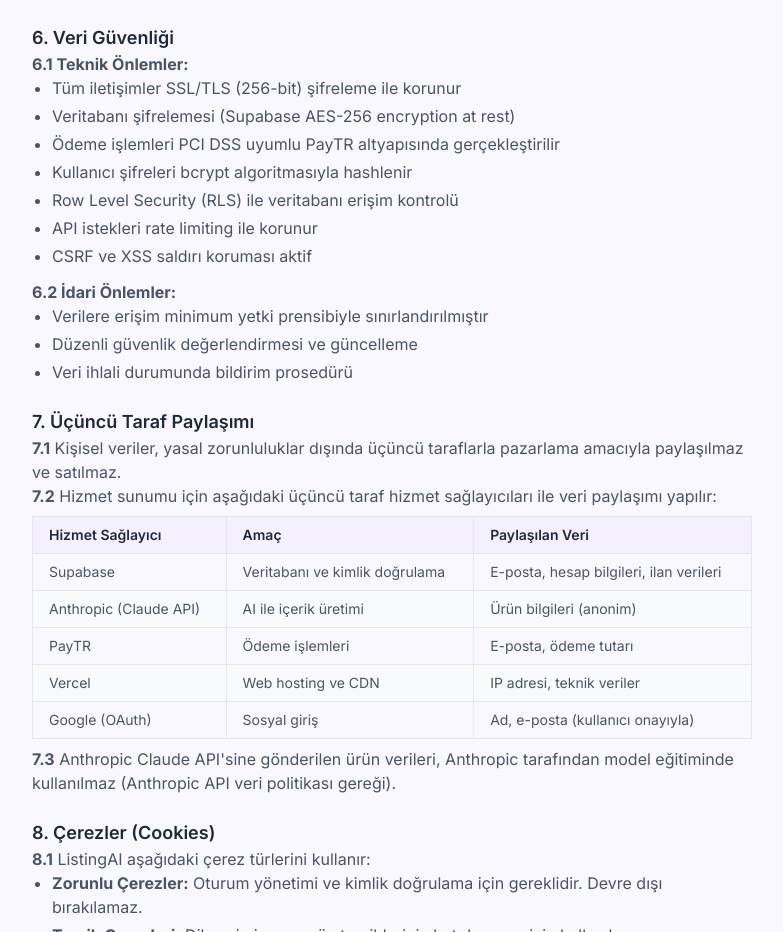
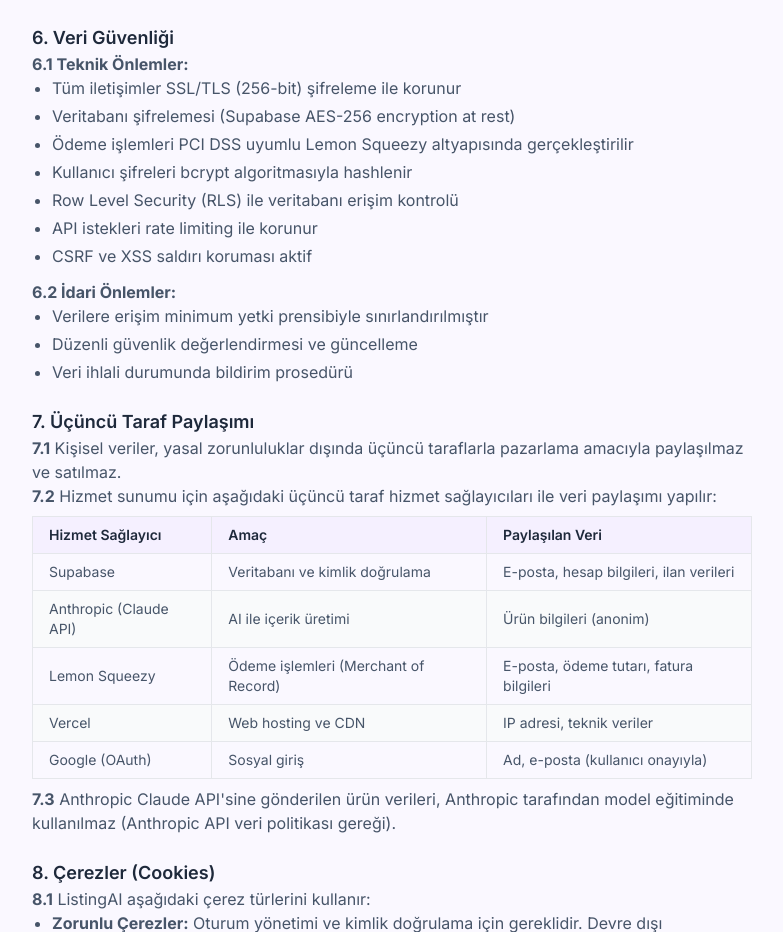
Before and after one commit to Mrbig4682/listingai, a Next.js app: page /gizlilik in a window 1280 px wide. Shown: the part 1503-2435 px from the top of the page, without its empty margins (248-1031 px from the left). Built offline with nearby package versions, Linux system fonts and the light colour scheme.

Commit message:
chore: replace PayTR references with Lemon Squeezy in legal pages (gizlilik, kullanim-sartlari, mesafeli-satis, iade-politikasi)

```diff
--- a/src/app/gizlilik/page.js
+++ b/src/app/gizlilik/page.js
@@ -87,7 +87,7 @@
             <ul className="list-disc pl-5 space-y-1">
               <li>Tüm iletişimler SSL/TLS (256-bit) şifreleme ile korunur</li>
               <li>Veritabanı şifrelemesi (Supabase AES-256 encryption at rest)</li>
-              <li>Ödeme işlemleri PCI DSS uyumlu PayTR altyapısında gerçekleştirilir</li>
+              <li>Ödeme işlemleri PCI DSS uyumlu Lemon Squeezy altyapısında gerçekleştirilir</li>
               <li>Kullanıcı şifreleri bcrypt algoritmasıyla hashlenir</li>
               <li>Row Level Security (RLS) ile veritabanı erişim kontrolü</li>
               <li>API istekleri rate limiting ile korunur</li>
@@ -126,9 +126,9 @@
                     <td className="border border-gray-200 px-4 py-2">Ürün bilgileri (anonim)</td>
                   </tr>
                   <tr>
-                    <td className="border border-gray-200 px-4 py-2">PayTR</td>
-                    <td className="border border-gray-200 px-4 py-2">Ödeme işlemleri</td>
-                    <td className="border border-gray-200 px-4 py-2">E-posta, ödeme tutarı</td>
+                    <td className="border border-gray-200 px-4 py-2">Lemon Squeezy</td>
+                    <td className="border border-gray-200 px-4 py-2">Ödeme işlemleri (Merchant of Record)</td>
+                    <td className="border border-gray-200 px-4 py-2">E-posta, ödeme tutarı, fatura bilgileri</td>
                   </tr>
                   <tr className="bg-gray-50">
                     <td className="border border-gray-200 px-4 py-2">Vercel</td>
--- a/src/app/iade-politikasi/page.js
+++ b/src/app/iade-politikasi/page.js
@@ -131,7 +131,7 @@
 
           <section>
             <h2 className="text-lg font-semibold text-trust-dark">7. Ödeme Güvenliği</h2>
-            <p><strong>7.1</strong> Tüm ödemeler, PCI DSS (Payment Card Industry Data Security Standard) uyumlu PayTR güvenli sanal POS altyapısı üzerinden işlenir.</p>
+            <p><strong>7.1</strong> Tüm ödemeler, PCI DSS (Payment Card Industry Data Security Standard) uyumlu Lemon Squeezy (Merchant of Record) güvenli altyapısı üzerinden işlenir.</p>
             <p><strong>7.2</strong> Kredi kartı ve banka kartı bilgileri ListingAI sunucularında <strong>hiçbir şekilde saklanmaz.</strong></p>
             <p><strong>7.3</strong> Ödeme işlemleri SSL/TLS şifreleme ile korunur.</p>
             <p><strong>7.4</strong> 3D Secure doğrulama desteklenir.</p>
--- a/src/app/kullanim-sartlari/page.js
+++ b/src/app/kullanim-sartlari/page.js
@@ -57,7 +57,7 @@
             </ul>
             <p><strong>4.2</strong> Tüm fiyatlar Türk Lirası (TRY) cinsinden olup KDV dahildir.</p>
             <p><strong>4.3</strong> Ücretli abonelikler aylık olarak otomatik yenilenir. Ödeme, her dönem başında kredi kartı veya banka kartı ile tahsil edilir.</p>
-            <p><strong>4.4</strong> Ödemeler PayTR güvenli sanal POS altyapısı üzerinden işlenir. Kredi kartı bilgileri ListingAI sunucularında saklanmaz.</p>
+            <p><strong>4.4</strong> Ödemeler Lemon Squeezy (Merchant of Record) güvenli altyapısı üzerinden işlenir. Kredi kartı bilgileri ListingAI sunucularında saklanmaz.</p>
             <p><strong>4.5</strong> ListingAI, fiyatlandırmada değişiklik yapma hakkını saklı tutar. Değişiklikler mevcut abonelik döneminin bitiminden itibaren uygulanır ve önceden bildirilir.</p>
           </section>
 
--- a/src/app/mesafeli-satis/page.js
+++ b/src/app/mesafeli-satis/page.js
@@ -88,7 +88,7 @@
 
           <section>
             <h2 className="text-lg font-semibold text-trust-dark">Madde 4 — Ödeme Şekli ve Koşulları</h2>
-            <p><strong>4.1</strong> Hizmet bedeli, Alıcı tarafından kredi kartı veya banka kartı ile ödenir. Ödemeler, PayTR güvenli sanal POS altyapısı üzerinden işlenir.</p>
+            <p><strong>4.1</strong> Hizmet bedeli, Alıcı tarafından kredi kartı veya banka kartı ile ödenir. Ödemeler, Lemon Squeezy (Merchant of Record) güvenli altyapısı üzerinden işlenir.</p>
             <p><strong>4.2</strong> Kredi kartı bilgileri Satıcı&apos;nın sunucularında saklanmaz. Tüm ödeme işlemleri PCI DSS uyumlu altyapıda SSL/TLS şifreleme ile korunarak gerçekleştirilir.</p>
             <p><strong>4.3</strong> Ücretli abonelikler her ay otomatik olarak yenilenir. Abonelik bedeli, her dönem başında tahsil edilir.</p>
             <p><strong>4.4</strong> Ödeme başarısız olması durumunda hizmet erişimi askıya alınabilir. Kullanıcı, ödeme yöntemini güncelleyerek hizmetine devam edebilir.</p>
```
